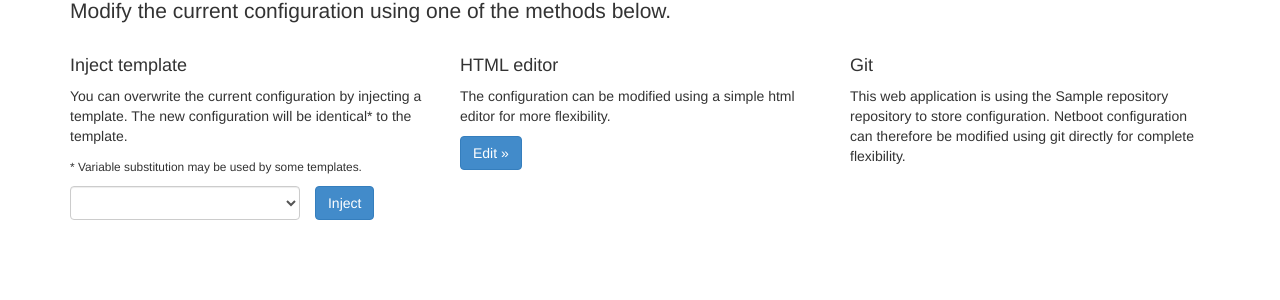
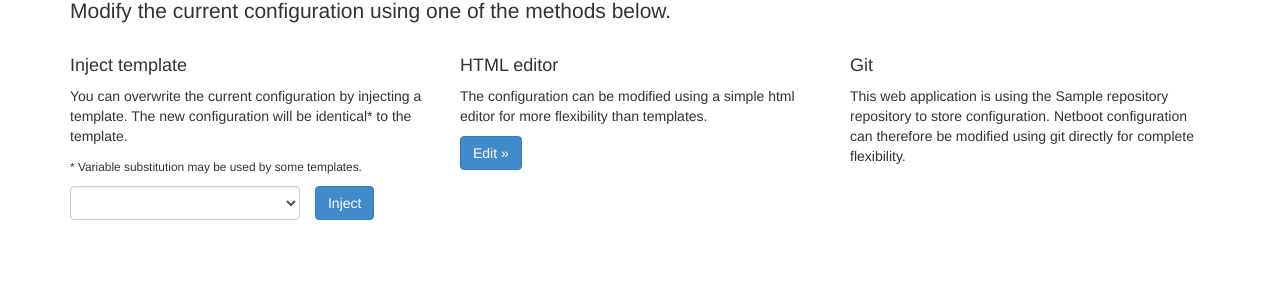
Before and after one commit to Redpill-Linpro/kickoff, a Python web app: template kickoff/app/templates/mac_configuration.html in a window 1280 px wide. Shown: the part 462-762 px from the top of the page. Run offline with Jinja, Linux system fonts and the light colour scheme; the template is opened without the code that fills it: most values are stand-ins (such as "Sample title", 1, 10 or a date in 2020); lists and menus that the app fills with data are empty; some libraries are stand-ins or nearby versions.

Commit message:
Forklaring

```diff
--- a/kickoff/app/templates/mac_configuration.html
+++ b/kickoff/app/templates/mac_configuration.html
@@ -49,7 +49,7 @@
   </div>
   <div class="col-lg-4">
     <h4>HTML editor</h4>
-    <p>The configuration can be modified using a simple html editor for more flexibility.</p>
+    <p>The configuration can be modified using a simple html editor for more flexibility than templates.</p>
     <form class="form-horizontal" role="form">
       <div class="form-group">
         <div class="col-lg-4">
```
